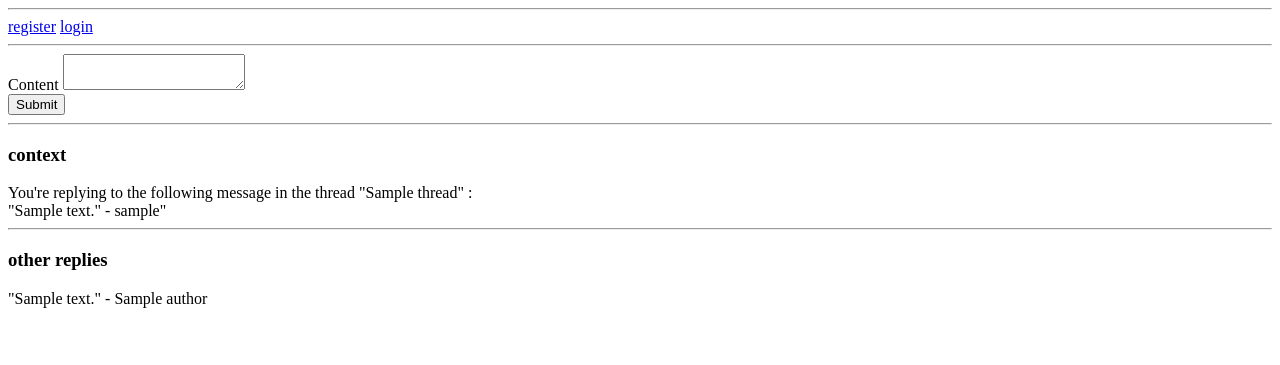
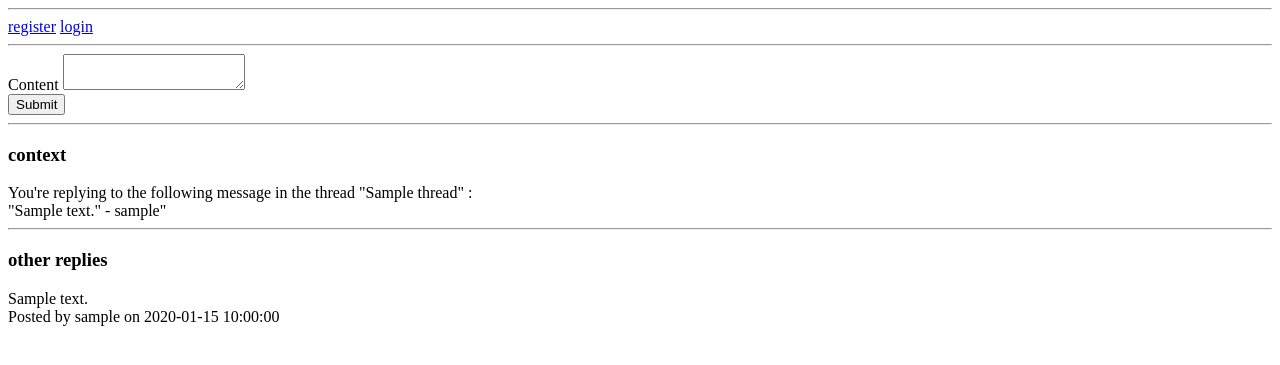
Before and after one commit to DecentLabs/sneakynet, a Flask app: template templates/new_message.html in a window 1280 px wide. Shown: the top 365 px of the page. Run offline with Flask 2, Linux system fonts and the light colour scheme; tables that the repository leaves empty hold one stand-in row (values such as "Sample post"); the template is opened without the code that fills it: values that come from a table or form of the project are taken from there, most other values are stand-ins (such as "Sample title", 1, 10 or a date in 2020).

Commit message:
Added template macros, fixes to the models

```diff
--- a/main.py
+++ b/main.py
@@ -159,7 +159,7 @@ class Thread(db.Model):
     sync_status = db.Column(db.String(20))
 
     author_id = db.Column(db.Integer, db.ForeignKey('user.id'))
-    author_name = db.Column(db.String(80))
+    author_username = db.Column(db.String(80))
     messages = db.relationship('Message', backref='thread', lazy='dynamic', foreign_keys='Message.thread_id')
     children = db.relationship('Message', backref='parent_thread', lazy='dynamic', foreign_keys='Message.parent_thread_id')
 
@@ -167,6 +167,7 @@ class Thread(db.Model):
         now = datetime.datetime.now()
         self.title = title
         self.author = author
+        self.author_username = author.username
         self.creation_time = now
         self.last_message_time = now
         self.last_sync_time = None
@@ -176,7 +177,8 @@ class Thread(db.Model):
 
 class Message(db.Model):
     id = db.Column(db.Integer, primary_key=True)
-    message_author = db.Column(db.Integer, db.ForeignKey('user.id'))
+    author_id = db.Column(db.Integer, db.ForeignKey('user.id'))
+    author_username = db.Column(db.String(80))
     content = db.Column(db.UnicodeText())
     thread_id = db.Column(db.Integer, db.ForeignKey('thread.id'))
     parent_id = db.Column(db.Integer, db.ForeignKey('message.id'), nullable=True)
--- /dev/null
+++ b/templates/macros.html
@@ -0,0 +1,11 @@
+{% macro render_message(message) %}
+    <div class="message">
+        <div class="message-content">
+            {{ message.content }}
+        </div>
+        <div class="message-meta">
+            Posted by <span class="message-meta-author">{{ message.author_username }}</span>
+            on <span class="message-meta-post-date">{{ message.post_time }}</span>
+        </div>
+    </div>
+{% endmacro %}
--- a/templates/new_message.html
+++ b/templates/new_message.html
@@ -1,4 +1,5 @@
 {% extends "base.html" %}
+{% import "macros.html" as macros %}
 {% block title %}
     Localnet:Board:Thread:New Message
 {% endblock %}
@@ -31,7 +32,7 @@
             <h3>other replies</h3>
             {% for peer in peers %}
                 <div>
-                    "{{ peer.content }}" - {{ peer.author.name }}
+                    {{ macros.render_message(peer) }}
                 </div>
             {% endfor %}
         {% endif %}
```
